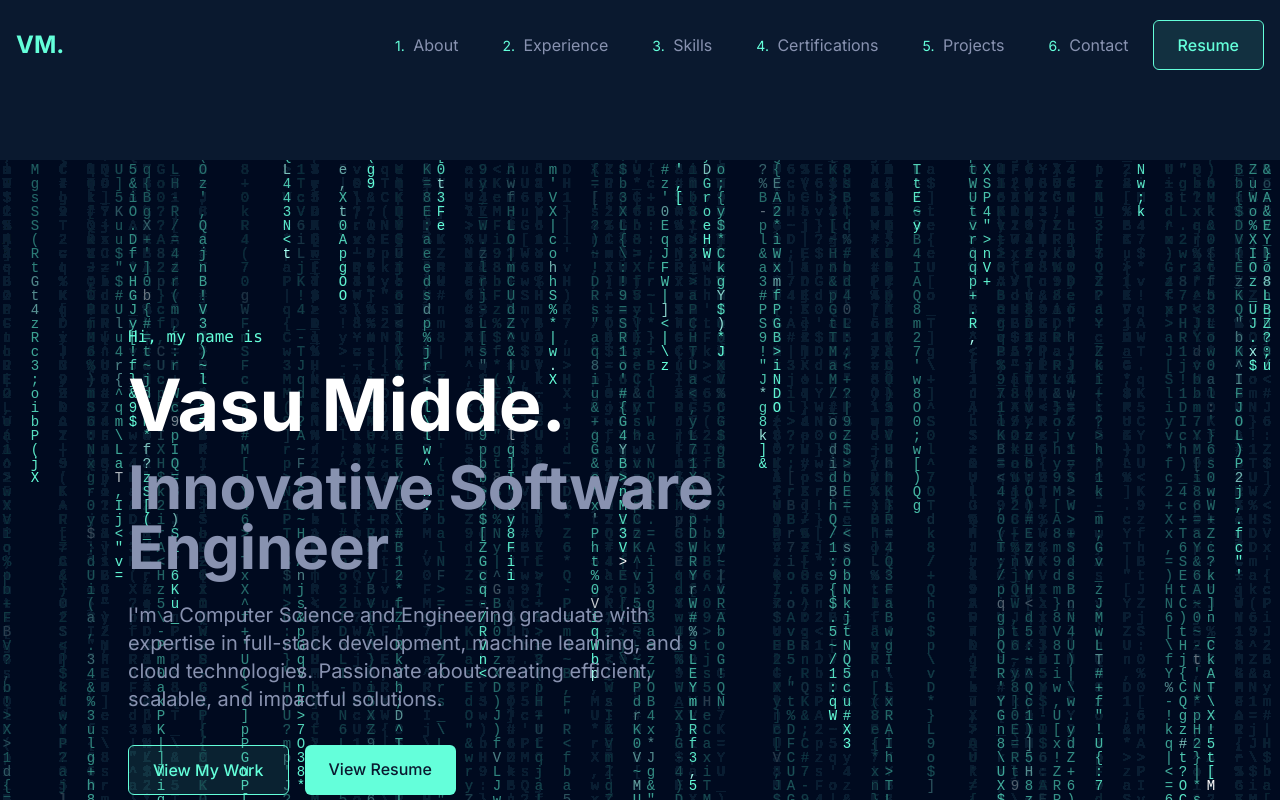
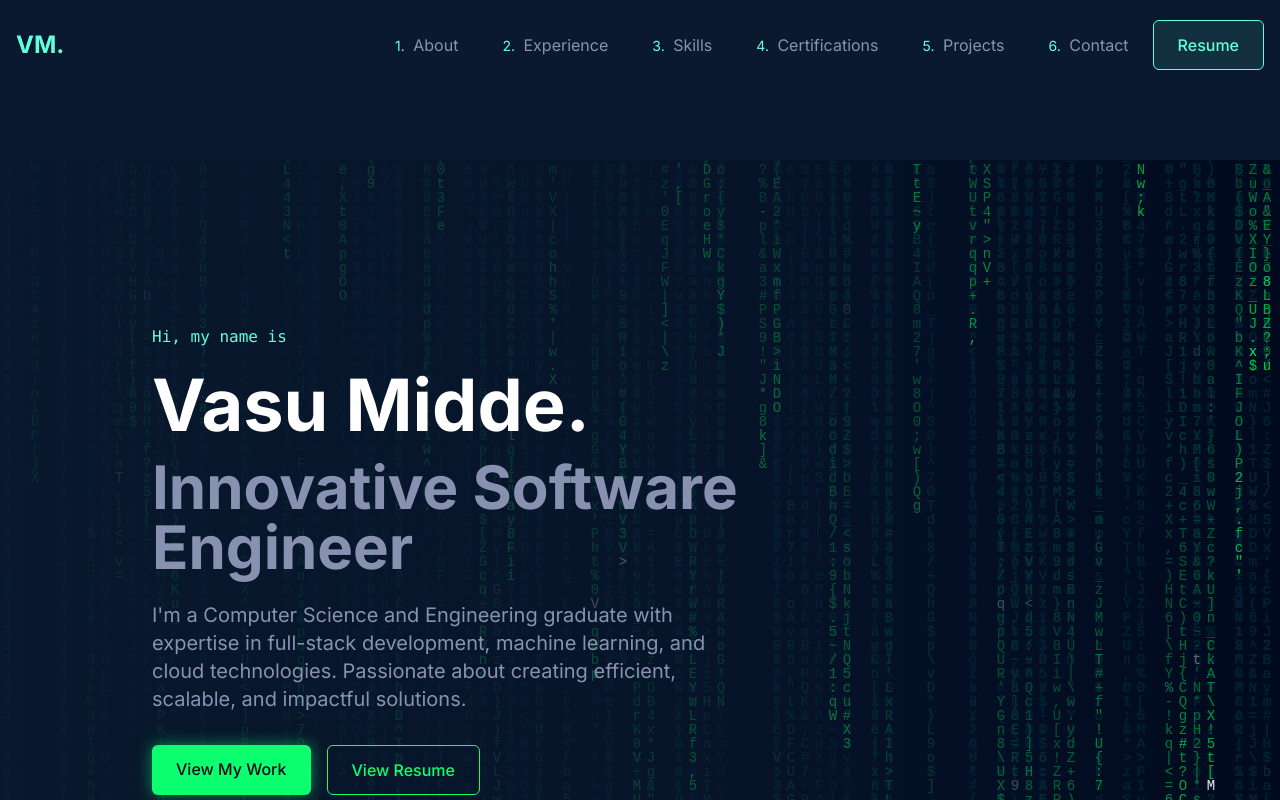
Before and after one commit to vasu-midde/vasu-midde-portfolio-showcase, a React (Vite) app: page / in a window 1280 px wide. Shown: the top 800 px of the page. Built offline with nearby package versions, Linux system fonts and the light colour scheme.

Commit message:
Refactor Hero section with matrix animation
Separated the "Hi, my name is" to "View Resume" section in the Hero component. Implemented the matrix code animation as the background, and adjusted button styles to complement the animation.

```diff
--- a/src/components/Hero.tsx
+++ b/src/components/Hero.tsx
@@ -55,9 +55,9 @@ const Hero = () => {
         if (Math.random() > 0.98) {
           ctx.fillStyle = '#FFFFFF';
         } else if (Math.random() > 0.9) {
-          ctx.fillStyle = '#A8FFF1';
+          ctx.fillStyle = '#0CFF6F'; // Brighter green for some characters
         } else {
-          ctx.fillStyle = '#64FFDA';
+          ctx.fillStyle = '#00CC41'; // Default matrix green
         }
 
         // Draw the character
@@ -109,27 +109,31 @@ const Hero = () => {
   return (
     <section id="home" className="relative min-h-screen flex flex-col justify-center items-start">
       <canvas ref={canvasRef} className="absolute inset-0 z-0" />
-      <div className="container mx-auto z-10">
-        <div className="max-w-3xl">
-          <p className="text-teal font-mono mb-5 slide-in-animation opacity-0" style={{ animationDelay: '0.2s' }}>Hi, my name is</p>
-          <h1 className="text-4xl md:text-6xl lg:text-7xl font-bold mb-4 text-white slide-in-animation opacity-0" style={{ animationDelay: '0.4s' }}>
+
+      {/* Content overlay with dark gradient for readability */}
+      <div className="absolute inset-0 bg-gradient-to-r from-navy/90 via-navy/70 to-transparent z-1"></div>
+
+      <div className="container mx-auto z-10 relative">
+        <div className="max-w-3xl px-4 md:px-6">
+          <p className="text-teal font-mono mb-5">Hi, my name is</p>
+          <h1 className="text-4xl md:text-6xl lg:text-7xl font-bold mb-4 text-white">
             Vasu Midde.
           </h1>
-          <h2 className="text-3xl md:text-5xl lg:text-6xl font-bold text-slate mb-6 slide-in-animation opacity-0" style={{ animationDelay: '0.6s' }}>
+          <h2 className="text-3xl md:text-5xl lg:text-6xl font-bold text-slate mb-6">
             Innovative Software Engineer
           </h2>
-          <p className="text-slate text-lg md:text-xl max-w-xl mb-8 slide-in-animation opacity-0" style={{ animationDelay: '0.8s' }}>
+          <p className="text-slate text-lg md:text-xl max-w-xl mb-8">
             I'm a Computer Science and Engineering graduate with expertise in
             full-stack development, machine learning, and cloud technologies.
             Passionate about creating efficient, scalable, and impactful solutions.
           </p>
 
-          <div className="flex flex-wrap gap-4 slide-in-animation opacity-0" style={{ animationDelay: '1s' }}>
+          <div className="flex flex-wrap gap-4">
             <Link
               to="projects"
               smooth={true}
               duration={800}
-              className="button-primary cursor-pointer"
+              className="px-6 py-3 bg-[#0CFF6F] text-navy-dark rounded-md hover:bg-[#0CFF6F]/80 transition-all duration-300 font-medium cursor-pointer glow-button"
             >
               <span className="relative z-10">View My Work</span>
             </Link>
@@ -137,7 +141,7 @@ const Hero = () => {
               href="https://drive.google.com/file/d/1vhPyzdw2RGpU-5zpiUprnQBvUaR3Bo7q/view?usp=sharing"
               target="_blank"
               rel="noopener noreferrer"
-              className="button-secondary cursor-pointer"
+              className="px-6 py-3 border border-[#0CFF6F] text-[#0CFF6F] rounded-md hover:bg-[#0CFF6F]/10 transition-all duration-300 font-medium cursor-pointer"
             >
               View Resume
             </a>
@@ -147,7 +151,7 @@ const Hero = () => {
 
       <div className="absolute bottom-10 left-1/2 transform -translate-x-1/2 z-10 animate-bounce hidden md:block">
         <Link to="about" smooth={true} duration={800} className="cursor-pointer">
-          <svg className="w-8 h-8 text-teal animate-pulse" fill="none" stroke="currentColor" viewBox="0 0 24 24" xmlns="http://www.w3.org/2000/svg">
+          <svg className="w-8 h-8 text-[#0CFF6F] animate-pulse" fill="none" stroke="currentColor" viewBox="0 0 24 24" xmlns="http://www.w3.org/2000/svg">
             <path strokeLinecap="round" strokeLinejoin="round" strokeWidth={2} d="M19 14l-7 7m0 0l-7-7m7 7V3" />
           </svg>
         </Link>
--- a/src/index.css
+++ b/src/index.css
@@ -1,4 +1,3 @@
-
 @import url('https://fonts.googleapis.com/css2?family=Inter:wght@100;200;300;400;500;600;700;800;900&display=swap');
 
 @tailwind base;
@@ -92,6 +91,11 @@
     @apply text-teal;
   }
 
+  /* Matrix theme button styles */
+  .glow-button {
+    box-shadow: 0 0 15px rgba(12, 255, 111, 0.5);
+  }
+
   .button-primary {
     @apply px-6 py-3 text-teal border border-teal rounded-md hover:bg-teal/10 transition-all duration-300 font-medium relative overflow-hidden;
   }
@@ -116,6 +120,7 @@
     @apply px-6 py-3 bg-teal text-navy rounded-md hover:bg-teal/80 transition-colors duration-300 font-medium;
   }
 
+  /* Animations */
   @keyframes expand {
     from {
       width: 0;
@@ -151,6 +156,16 @@
     to {
       transform: translateX(0);
       opacity: 1;
+    }
+  }
+
+  /* Matrix-specific animation */
+  @keyframes matrixGlow {
+    0%, 100% {
+      box-shadow: 0 0 5px #0CFF6F, 0 0 10px #0CFF6F;
+    }
+    50% {
+      box-shadow: 0 0 15px #0CFF6F, 0 0 20px #0CFF6F;
     }
   }
 }
@@ -198,4 +213,9 @@
   .slide-in-animation {
     animation: slideIn 0.8s ease-out forwards;
   }
+
+  /* Matrix-specific utilities */
+  .matrix-glow {
+    animation: matrixGlow 2s ease-in-out infinite;
+  }
 }
```
